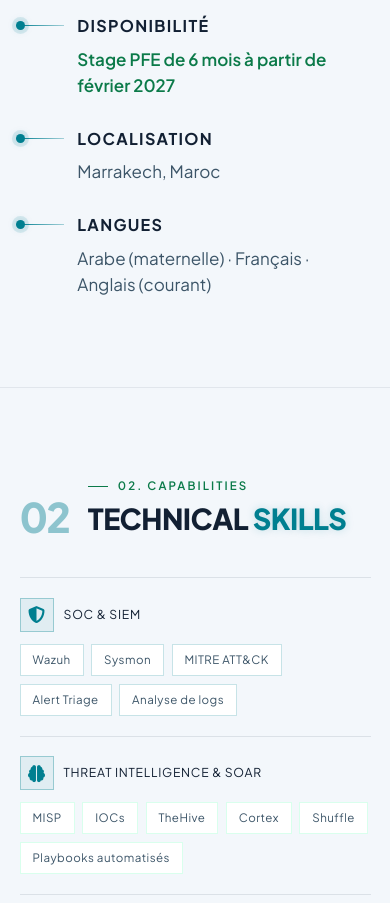
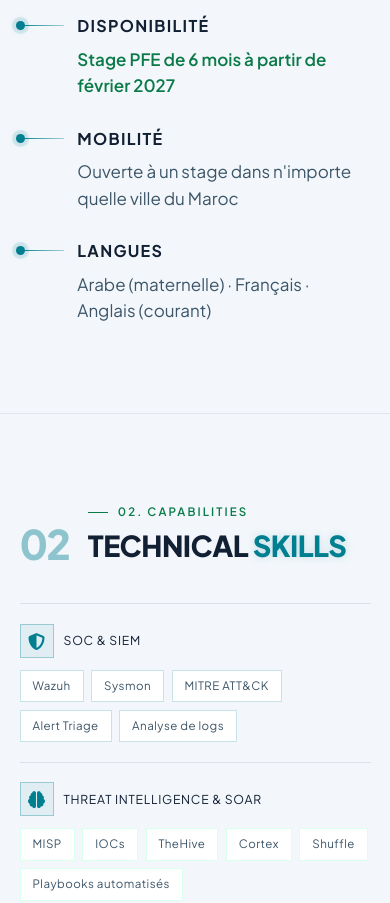
Before and after one commit to Salma-bender/salma-bender.github.io, a React (Vite) app: page / in a window 390 px wide. Shown: the part 3120-4023 px from the top of the page. Built offline with nearby package versions, Linux system fonts and the light colour scheme.

Commit message:
Replace location with mobility: open to an internship anywhere in Morocco

```diff
--- a/src/components/Footer.tsx
+++ b/src/components/Footer.tsx
@@ -3,7 +3,7 @@ import { asset, navLinks, profile } from '../data/content'
 const contacts = [
   { icon: 'fas fa-envelope', label: 'EMAIL', value: profile.email, href: `mailto:${profile.email}` },
   { icon: 'fas fa-phone', label: 'TÉLÉPHONE', value: profile.phoneDisplay, href: profile.phoneHref },
-  { icon: 'fas fa-map-marker-alt', label: 'LOCALISATION', value: profile.location },
+  { icon: 'fas fa-map-marker-alt', label: 'MOBILITÉ', value: profile.location },
   { icon: 'fab fa-linkedin-in', label: 'LINKEDIN', value: `in/${profile.linkedinLabel}`, href: profile.linkedin, external: true },
   { icon: 'fab fa-github', label: 'GITHUB', value: `github.com/${profile.githubHandle}`, href: profile.github, external: true },
 ]
@@ -64,7 +64,6 @@ export function Footer() {
       </div>
       <div className="footer-bottom">
         <span>© {year} <span className="footer-name">{profile.name}</span> — Élève ingénieure en Sécurité IT — FST Marrakech, UCA</span>
-        <span>{profile.location}</span>
       </div>
     </footer>
   )
--- a/src/data/content.ts
+++ b/src/data/content.ts
@@ -11,7 +11,7 @@ export const profile = {
   email: 'salmabenderpro@gmail.com',
   phoneDisplay: '+212 627 865 006',
   phoneHref: 'tel:+212627865006',
-  location: 'Marrakech, Maroc',
+  location: 'Ouverte à un stage partout au Maroc',
   linkedin: 'https://www.linkedin.com/in/salma-bender-1b3842321',
   linkedinLabel: 'salma-bender',
   github: 'https://github.com/Salma-bender',
@@ -125,7 +125,7 @@ export const aboutLeft = [
 
 export const aboutRight = [
   { title: 'DISPONIBILITÉ', text: 'Stage PFE de 6 mois à partir de février 2027', live: true },
-  { title: 'LOCALISATION', text: 'Marrakech, Maroc' },
+  { title: 'MOBILITÉ', text: 'Ouverte à un stage dans n\'importe quelle ville du Maroc' },
   { title: 'LANGUES', text: 'Arabe (maternelle) · Français · Anglais (courant)' },
 ]
 
```
